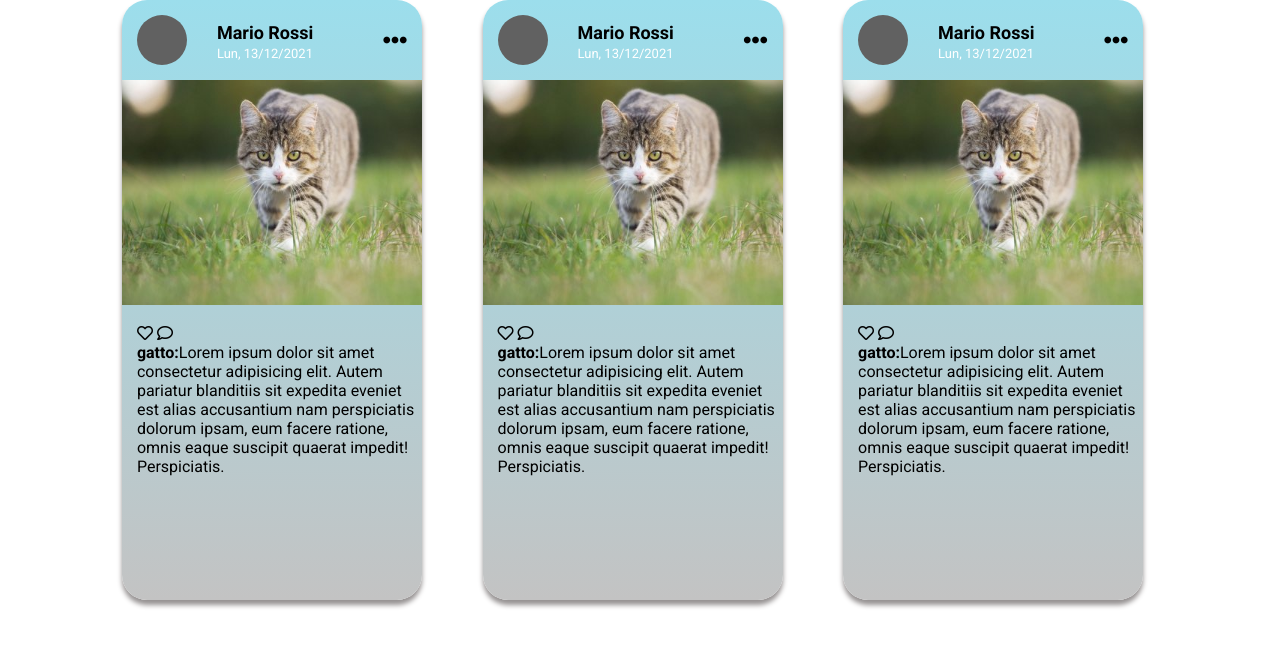
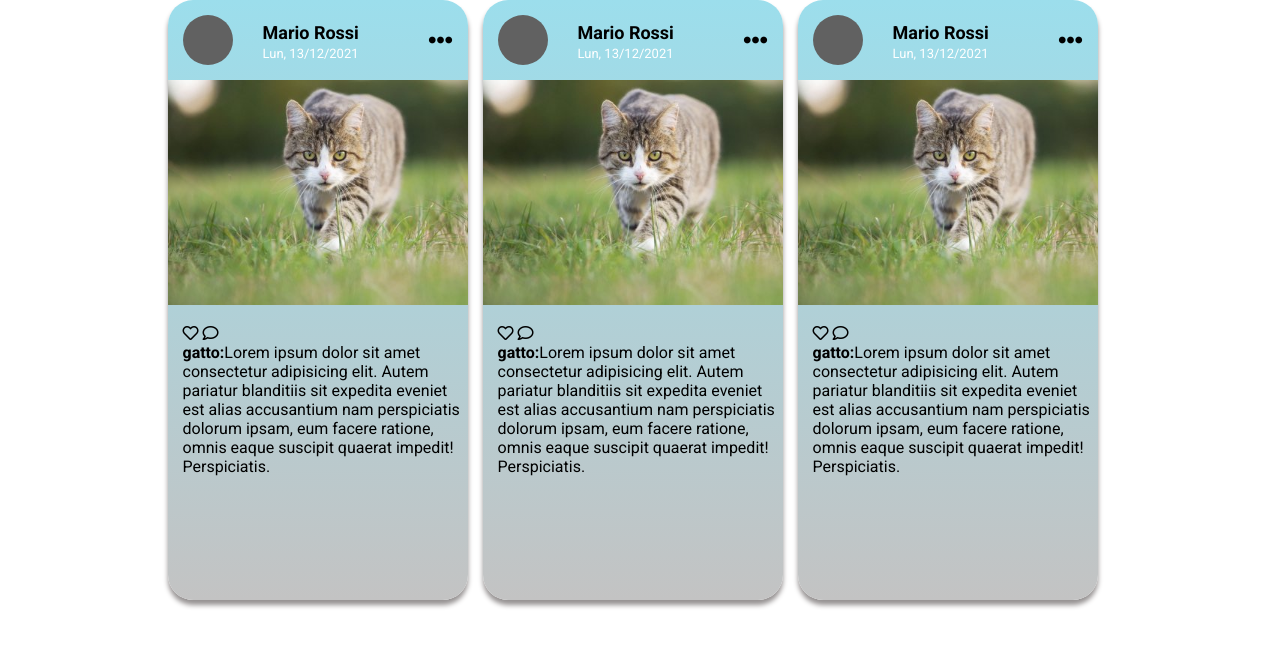
Before and after one commit to ghostmaruko/esercizio09, a plain HTML site: page index.html in a window 1280 px wide. Drawn offline with Linux system fonts and the light colour scheme.

Commit message:
modifica

```diff
--- a/style.css
+++ b/style.css
@@ -10,7 +10,7 @@
     justify-content: center;
     align-items: center;
     flex-direction: row;
-    gap: calc(20px + 2%);
+
 }
 
 .card {
```
